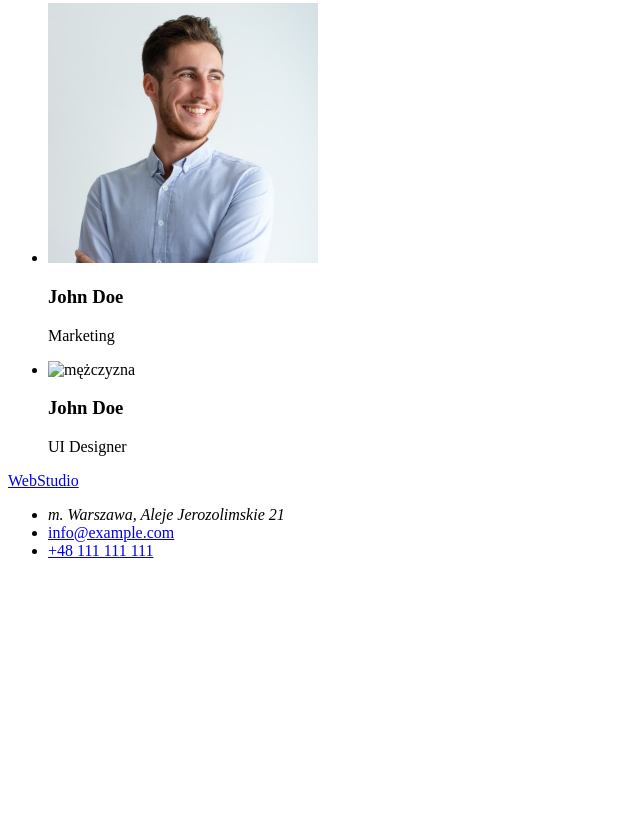
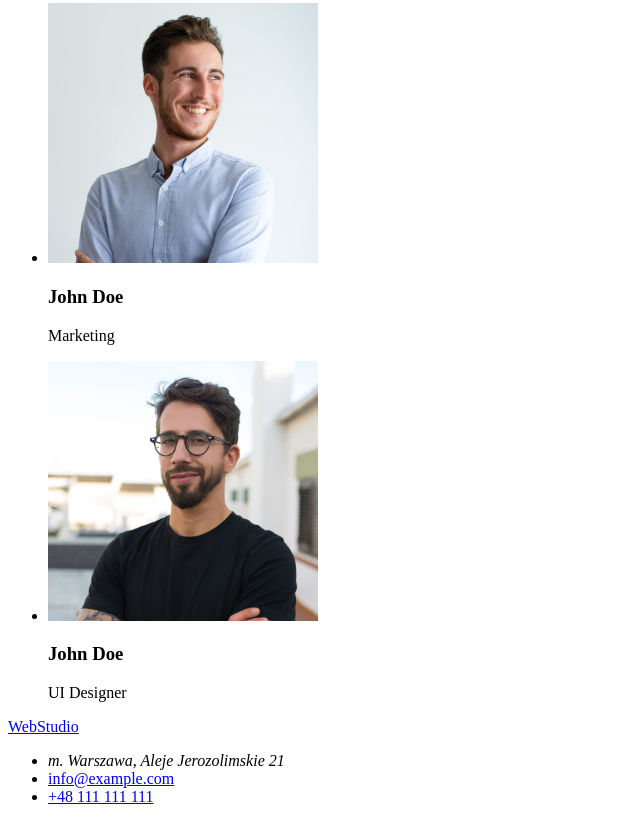
Before and after one commit to fullstack13-15/goit-markup-hw-01-old, a plain HTML site: page index.html in a window 1280 px wide. Shown: the part 2298-3120 px from the top of the page, without its empty margins (0-640 px from the left). Before the commit the page ends 2874 px from the top, so only its background shows below. Drawn offline with Linux system fonts and the light colour scheme; the site is published under a folder, as on GitHub Pages, so addresses that start at the root find nothing.

Commit message:
Update index.html

```diff
--- a/index.html
+++ b/index.html
@@ -123,7 +123,7 @@
           </li>
           <li>
             <img
-              src="/images/uidesigner.jpg"
+              src="./images/uidesigner.jpg"
               alt="mężczyzna"
               width="270"
               height="260"
```
